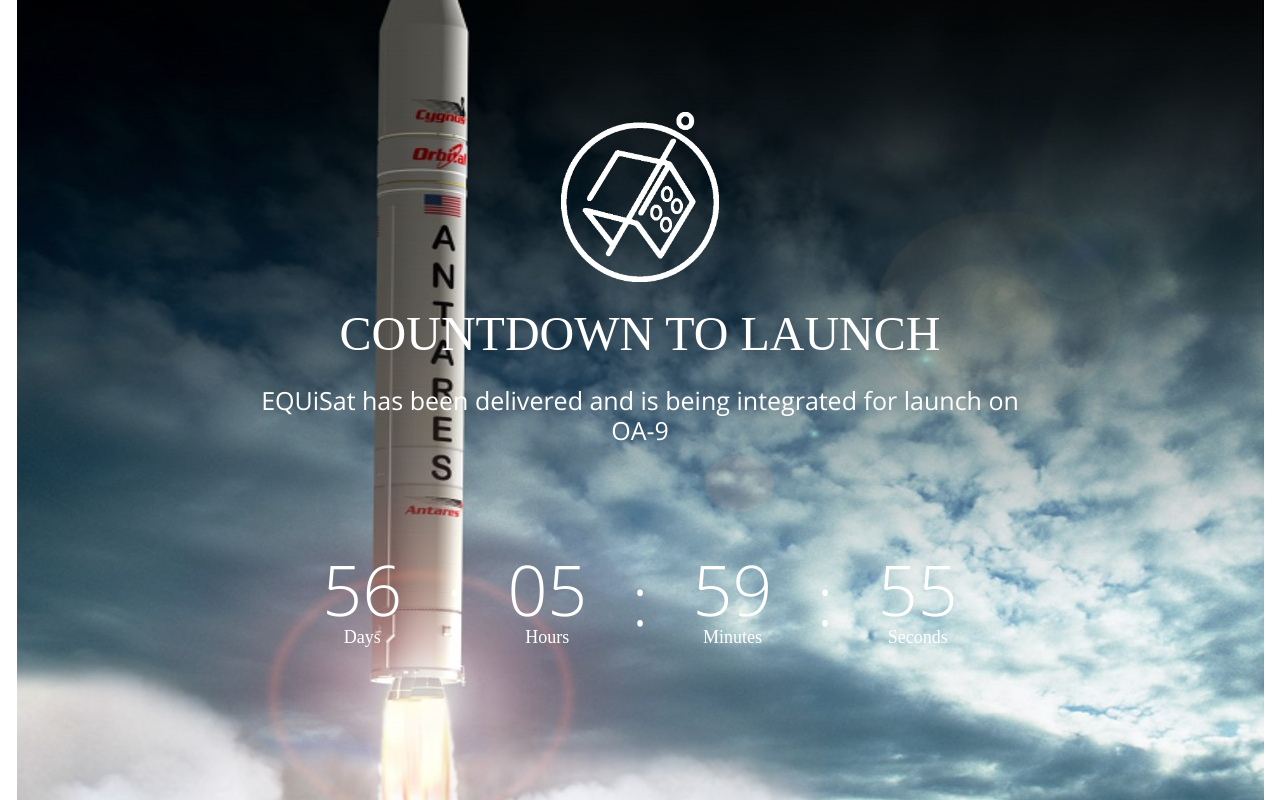
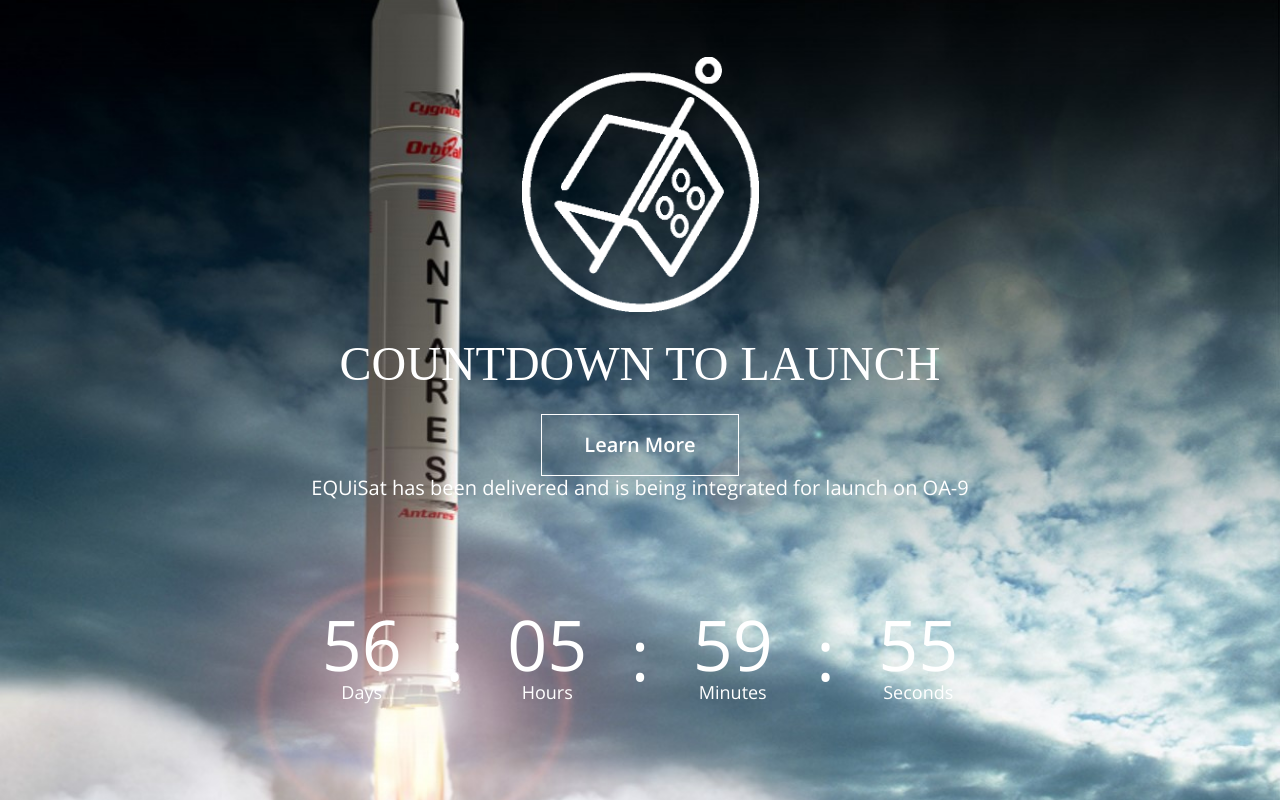
Before and after one commit to ali-mir/equisat-countdown, a plain HTML site: page index.html in a window 1280 px wide. Drawn offline with Linux system fonts and the light colour scheme; a web font is replaced by a local one.

```diff
--- a/css/main.css
+++ b/css/main.css
@@ -12,6 +12,11 @@
 @font-face {
   font-family: OpenSans-Bold;
   src: url('../fonts/Open_Sans/OpenSans-Bold.ttf');
+}
+
+@font-face {
+  font-family: OpenSans-SemiBold;
+  src: url('../fonts/Open_Sans/OpenSans-SemiBold.ttf');
 }
 
 
@@ -165,13 +170,13 @@ input.input100 {
 /*---------------------------------------------*/
 .m2-txt1 {
   font-family: OpenSans-Regular;
-  font-size: 25px;
+  font-size: 20px;
   color: #fff;
   line-height: 1.2;
 }
 
 .m2-txt2 {
-  font-family: OpenSans-Italic;
+  font-family: OpenSans-Regular;
   font-size: 18px;
   color: #fff;
   line-height: 1;
@@ -188,18 +193,11 @@ input.input100 {
 }
 
 .l1-txt2 {
-  font-family: OpenSans-Light;
+  font-family: OpenSans-Regular;
   font-size: 70px;
   color: #fff;
   line-height: 1;
 }
-
-
-/*==================================================================
-   SHAPE SHAPE SHAPE SHAPE SHAPE SHAPE SHAPE SHAPE SHAPE SHAPE SHAPE
-==================================================================*/
-/*//////////////////////////////////////////////////////////////////
-[ Size ]*/
 .size1 {
   width: 100%;
   min-height: 100vh;
@@ -210,10 +208,6 @@ input.input100 {
   height: 50px;
 }
 
-
-
-/*//////////////////////////////////////////////////////////////////
-[ Width ]*/
 .wsize1 {
   max-width: 100%;
   width: 790px;
@@ -221,6 +215,16 @@ input.input100 {
 
 .wsize2 {
   width: 100px;
+}
+
+.learnmore {
+  font-family: OpenSans-SemiBold;
+  font-size: 20px;
+  color: #fff;
+  line-height: 3;
+  border: 1px solid white;
+  width: 25%;
+  margin: auto;
 }
 
 
@@ -238,15 +242,14 @@ input.input100 {
 .bg-img1 {
   background-position: center;
   background-repeat: no-repeat;
-  /* background-size: cover; */
-
+  background-size: cover;
 }
 
 #equisat {
   background-position: center;
   background-repeat: no-repeat;
-  height: 20%;
-  width: 20%
+  height: 30%;
+  width: 30%;
 }
 
 
--- a/index.html
+++ b/index.html
@@ -33,7 +33,11 @@
 			<h3 class="l1-txt1 txt-center p-b-22">
 				COUNTDOWN TO LAUNCH
 			</h3>
-
+				<a href="http://brownspace.org/">
+				<div class="learnmore txt-center">
+					Learn More
+				</div>
+				</a>
 			<p class="txt-center m2-txt1 p-b-67">
 				EQUiSat has been delivered and is being integrated for launch on OA-9
 			</p>
```
